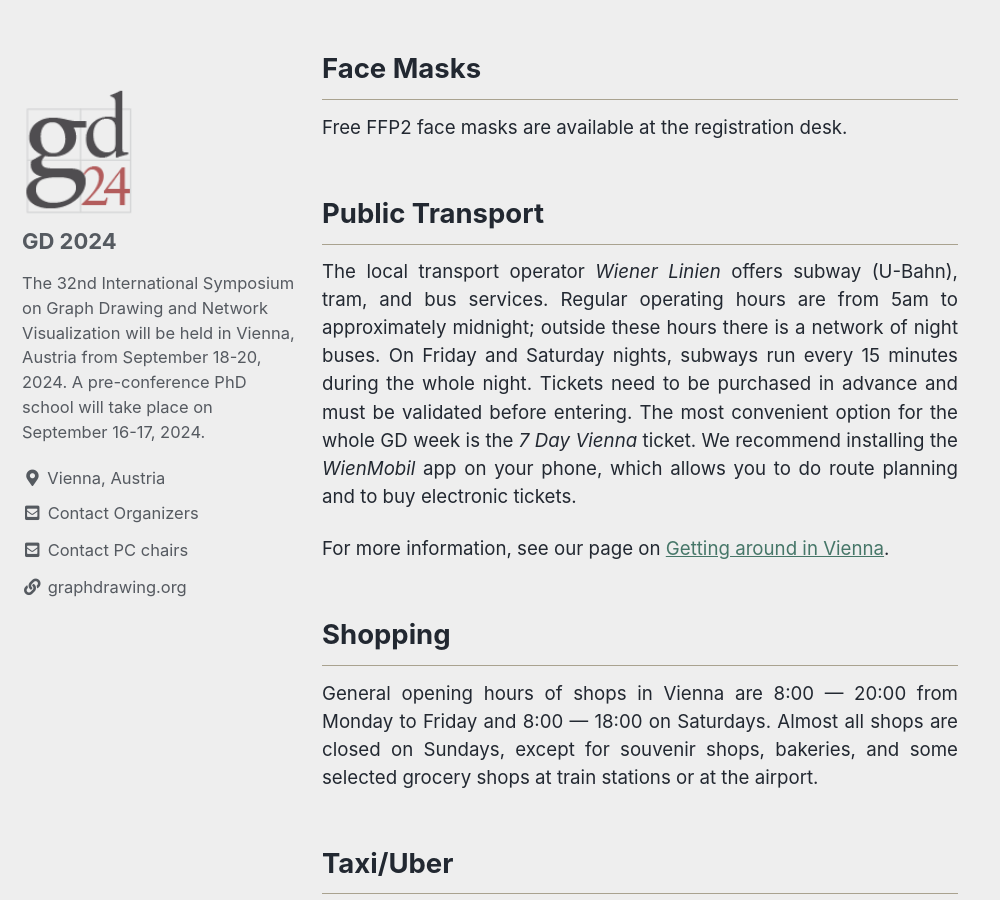
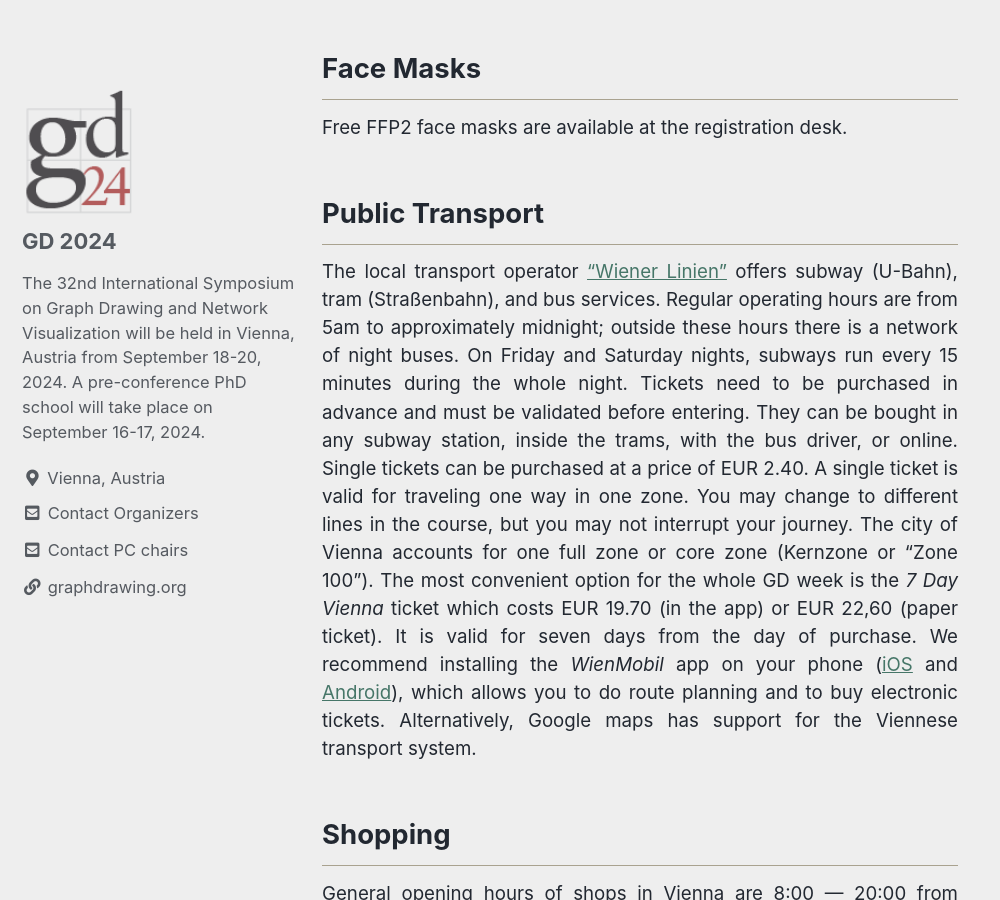
Before and after one commit to graphdrawing/gd2024, a Jekyll site: the page built from pages/practical.md, in a window 1280 px wide and 900 px high, scrolled down 3052 px. Shown: the whole window, without its empty margins (0-1000 px from the left). Built offline with Jekyll 4.4.1, drawn with Linux system fonts in a browser that asks for light colours; cached includes are drawn as plain includes.

Commit message:
extend practical information

```diff
--- a/pages/practical.md
+++ b/pages/practical.md
@@ -60,10 +60,12 @@ Pharmacies operate a 24-hour emergency service outside regular opening hours. Vi
 Free FFP2 face masks are available at the registration desk.
 
 ## Public Transport
-The local transport operator <em>Wiener Linien</em> offers subway (U-Bahn), tram, and bus services. Regular operating hours are from 5am to approximately midnight; outside these hours there is a network of night buses. On Friday and Saturday nights, subways run every 15 minutes during the whole night.
-Tickets need to be purchased in advance and must be validated before entering. The most convenient option for the whole GD week is the <em>7 Day Vienna</em> ticket. We recommend installing the <em>WienMobil</em> app on your phone, which allows you to do route planning and to buy electronic tickets.
-
-For more information, see our page on <a href="../travel_accomodation/#getting-around-in-vienna">Getting around in Vienna</a>.
+The local transport operator <a href="https://www.wienerlinien.at/web/wl-en" target="_blank">"Wiener Linien"</a> offers subway (U-Bahn), tram (Straßenbahn), and bus services. Regular operating hours are from 5am to approximately midnight; outside these hours there is a network of night buses. On Friday and Saturday nights, subways run every 15 minutes during the whole night.
+Tickets need to be purchased in advance and must be validated before entering. They can be bought in any subway station, inside the trams, with the bus driver, or online.
+Single tickets can be purchased at a price of EUR 2.40. A single ticket is valid for traveling one way in one zone. You may change to different lines in the course, but you may not interrupt your journey. The city of Vienna accounts for one full zone or core zone (Kernzone or "Zone 100").
+The most convenient option for the whole GD week is the <em>7 Day Vienna</em> ticket which costs EUR 19.70 (in the app) or EUR 22,60 (paper ticket). It is valid for seven days from the day of purchase.
+We recommend installing the <em>WienMobil</em> app on your phone ([iOS](https://apps.apple.com/at/app/wienmobil/id1107918142) and [Android](https://play.google.com/store/apps/details?id=at.wienerlinien.wienmobillab&hl=de_AT&gl=US)), which allows you to do route planning and to buy electronic tickets.
+Alternatively, Google maps has support for the Viennese transport system.
 
 
 ## Shopping
```
